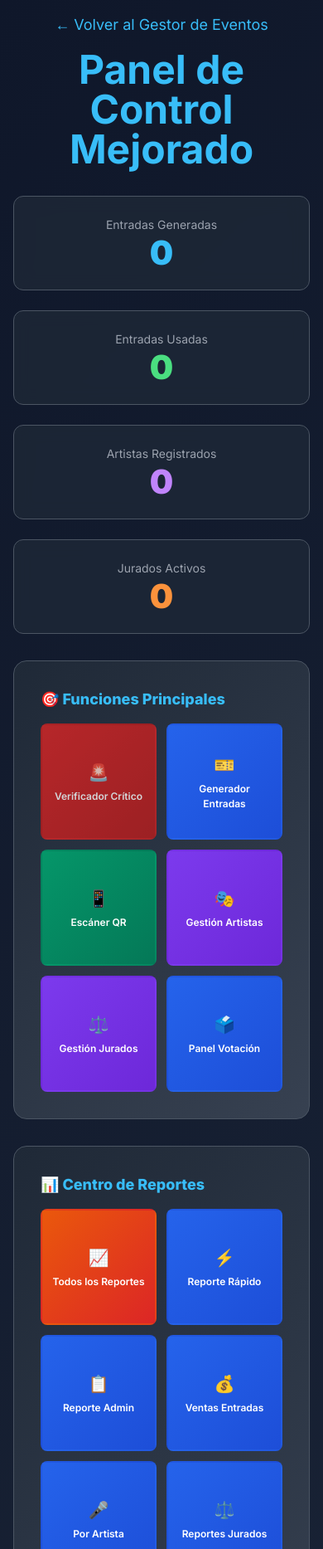
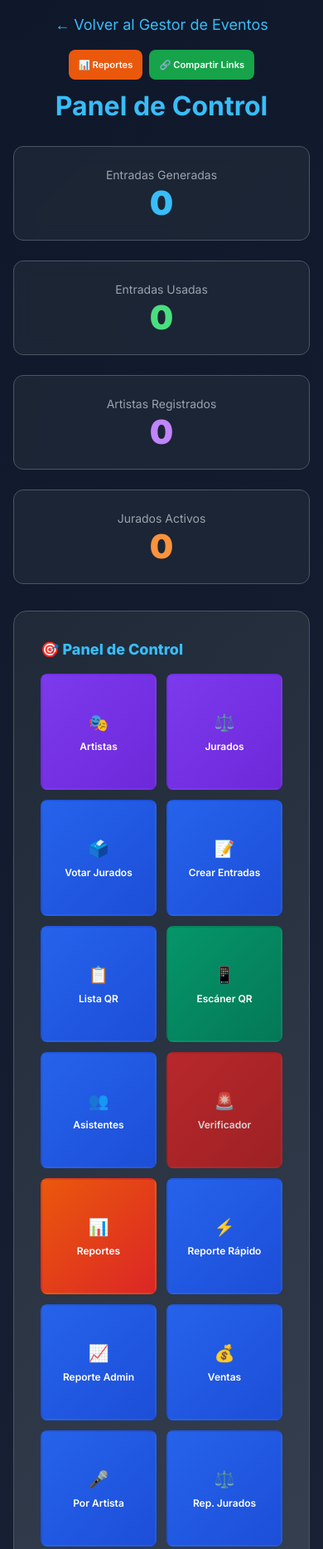
Before and after one commit to Manumatrix1/QR-VYTMUSIC, a plain HTML site: page panel_evento.html in a window 390 px wide. Shown: the top 1867 px of the page at 83% size. Drawn offline with nearby package versions, Linux system fonts and the light colour scheme.

Commit message:
Reorganiza panel_evento: unifica todos los botones en una sección, mejora responsive mobile

```diff
--- a/panel_evento.html
+++ b/panel_evento.html
@@ -6,7 +6,7 @@
     <meta http-equiv="Cache-Control" content="no-cache, no-store, must-revalidate">
     <meta http-equiv="Pragma" content="no-cache">
     <meta http-equiv="Expires" content="0">
-        <title>VYT-MUSIC - Panel de Control - v3.0 [08MAR2026-16:45]</title>
+        <title>VYT-MUSIC - Panel de Control - v3.1 [08MAR2026-17:00]</title>
     <script src="https://cdn.tailwindcss.com"></script>
     <link href="https://fonts.googleapis.com/css2?family=Inter:wght@400;600;700;800;900&display=swap" rel="stylesheet">
     <style>
@@ -159,12 +159,24 @@
 
             /* Botones de acción principal más compactos en móvil */
             .mobile-action-btn {
-                padding: 0.5rem 1rem !important;
-                font-size: 0.75rem !important;
+                padding: 0.5rem 0.75rem !important;
+                font-size: 0.7rem !important;
             }
 
             .mobile-action-btn-icon {
                 font-size: 1rem !important;
+            }
+
+            /* Header responsive */
+            header h1 {
+                font-size: 2rem !important;
+            }
+
+            header .absolute {
+                position: relative !important;
+                display: flex;
+                justify-content: center;
+                margin-bottom: 1rem;
             }
         }
     </style>
@@ -172,11 +184,23 @@
 <body class="min-h-screen p-4">
     <div class="container mx-auto max-w-7xl">
         <!-- Header -->
-        <header class="text-center mb-8">
+        <header class="text-center mb-8 relative">
             <a href="eventos.html" class="text-sky-400 hover:underline mb-4 inline-block text-lg">
                 ← Volver al Gestor de Eventos
             </a>
-            <h1 class="text-5xl font-bold text-sky-400 mb-2">Panel de Control Mejorado</h1>
+
+            <!-- Botones de Acceso Rápido -->
+            <div class="absolute top-0 right-0 flex gap-2">
+                <a href="#reportes" onclick="document.getElementById('unified-reports-btn').scrollIntoView({behavior: 'smooth'}); return false;"
+                   class="px-4 py-2 bg-orange-600 text-white rounded-lg font-semibold text-sm hover:bg-orange-700 transition-colors mobile-action-btn">
+                    📊 Reportes
+                </a>
+                <button id="quick-share-btn" class="px-4 py-2 bg-green-600 text-white rounded-lg font-semibold text-sm hover:bg-green-700 transition-colors mobile-action-btn">
+                    🔗 Compartir Links
+                </button>
+            </div>
+
+            <h1 class="text-5xl font-bold text-sky-400 mb-2">Panel de Control</h1>
             <p id="event-name-display" class="text-2xl text-gray-300"></p>
         </header>
 
@@ -203,19 +227,37 @@
         <!-- FUNCIONES PRINCIPALES -->
         <div class="section-card mb-8">
             <h2 class="section-title">
-                🎯 Funciones Principales
+                🎯 Panel de Control
             </h2>
-            <div class="grid grid-cols-2 md:grid-cols-3 lg:grid-cols-6 gap-3">
-                <!-- Verificador Crítico -->
-                <a id="critical-verifier-btn" class="main-function-btn critical-btn">
-                    <div class="text-2xl mb-1">🚨</div>
-                    <div>Verificador Crítico</div>
+            <div class="grid grid-cols-2 md:grid-cols-3 lg:grid-cols-4 gap-3">
+                <!-- Gestión de Artistas -->
+                <a id="artists-management-btn" class="main-function-btn management-btn">
+                    <div class="text-2xl mb-1">🎭</div>
+                    <div>Artistas</div>
+                </a>
+
+                <!-- Gestión de Jurados -->
+                <a id="judges-management-btn" class="main-function-btn management-btn">
+                    <div class="text-2xl mb-1">⚖️</div>
+                    <div>Jurados</div>
+                </a>
+
+                <!-- Panel de Votación -->
+                <a id="voting-panel-btn" class="main-function-btn">
+                    <div class="text-2xl mb-1">🗳️</div>
+                    <div>Votar Jurados</div>
                 </a>
 
                 <!-- Generador de Entradas -->
                 <a id="ticket-generator-btn" class="main-function-btn">
-                    <div class="text-2xl mb-1">🎫</div>
-                    <div>Generador Entradas</div>
+                    <div class="text-2xl mb-1">📝</div>
+                    <div>Crear Entradas</div>
+                </a>
+
+                <!-- Lista QR -->
+                <a id="qr-list-btn" class="main-function-btn">
+                    <div class="text-2xl mb-1">📋</div>
+                    <div>Lista QR</div>
                 </a>
 
                 <!-- Escáner QR Mejorado -->
@@ -224,47 +266,34 @@
                     <div>Escáner QR</div>
                 </a>
 
-                <!-- Gestión de Artistas -->
-                <a id="artists-management-btn" class="main-function-btn management-btn">
-                    <div class="text-2xl mb-1">🎭</div>
-                    <div>Gestión Artistas</div>
+                <!-- Asistentes -->
+                <a id="assistants-btn" class="main-function-btn">
+                    <div class="text-2xl mb-1">👥</div>
+                    <div>Asistentes</div>
                 </a>
 
-                <!-- Gestión de Jurados -->
-                <a id="judges-management-btn" class="main-function-btn management-btn">
-                    <div class="text-2xl mb-1">⚖️</div>
-                    <div>Gestión Jurados</div>
+                <!-- Verificador Crítico -->
+                <a id="critical-verifier-btn" class="main-function-btn critical-btn">
+                    <div class="text-2xl mb-1">🚨</div>
+                    <div>Verificador</div>
                 </a>
 
-                <!-- Panel de Votación -->
-                <a id="voting-panel-btn" class="main-function-btn">
-                    <div class="text-2xl mb-1">🗳️</div>
-                    <div>Panel Votación</div>
-                </a>
-            </div>
-        </div>
-
-        <!-- REPORTES UNIFICADOS -->
-        <div class="section-card mb-8">
-            <h2 class="section-title">
-                📊 Centro de Reportes
-            </h2>
-            <div class="grid grid-cols-2 md:grid-cols-3 lg:grid-cols-6 gap-3">
+                <!-- REPORTES -->
                 <a id="unified-reports-btn" class="main-function-btn reports-btn">
-                    <div class="text-2xl mb-1">📈</div>
-                    <div>Todos los Reportes</div>
+                    <div class="text-2xl mb-1">📊</div>
+                    <div>Reportes</div>
                 </a>
                 <a id="quick-report-btn" class="main-function-btn">
                     <div class="text-2xl mb-1">⚡</div>
                     <div>Reporte Rápido</div>
                 </a>
                 <a id="admin-report-btn" class="main-function-btn">
-                    <div class="text-2xl mb-1">📋</div>
+                    <div class="text-2xl mb-1">📈</div>
                     <div>Reporte Admin</div>
                 </a>
                 <a id="sales-report-btn" class="main-function-btn">
                     <div class="text-2xl mb-1">💰</div>
-                    <div>Ventas Entradas</div>
+                    <div>Ventas</div>
                 </a>
                 <a id="artist-individual-btn" class="main-function-btn">
                     <div class="text-2xl mb-1">🎤</div>
@@ -272,15 +301,15 @@
                 </a>
                 <a id="judges-report-btn" class="main-function-btn">
                     <div class="text-2xl mb-1">⚖️</div>
-                    <div>Reportes Jurados</div>
+                    <div>Rep. Jurados</div>
                 </a>
                 <a id="final-report-btn" class="main-function-btn">
                     <div class="text-2xl mb-1">🏆</div>
                     <div>Reporte Final</div>
                 </a>
                 <a id="public-report-btn" class="main-function-btn">
-                    <div class="text-2xl mb-1">👥</div>
-                    <div>Reporte Público</div>
+                    <div class="text-2xl mb-1">👁️</div>
+                    <div>Rep. Público</div>
                 </a>
             </div>
         </div>
@@ -313,15 +342,7 @@
             <h2 class="section-title">
                 🛠️ Herramientas Auxiliares
             </h2>
-            <div class="grid grid-cols-2 md:grid-cols-4 lg:grid-cols-8 gap-3">
-                <a id="qr-list-btn" class="secondary-function">
-                    <span class="text-lg mb-1">📋</span>
-                    <span>Lista QR</span>
-                </a>
-                <a id="assistants-btn" class="secondary-function">
-                    <span class="text-lg mb-1">👥</span>
-                    <span>Asistentes</span>
-                </a>
+            <div class="grid grid-cols-2 md:grid-cols-3 lg:grid-cols-6 gap-3">
                 <a id="voting-management-btn" class="secondary-function">
                     <span class="text-lg mb-1">🗳️</span>
                     <span>Votaciones</span>
@@ -343,6 +364,11 @@
                     <span>Buscador</span>
                 </a>
                 <a id="testing-system-btn" class="secondary-function">
+                    <span class="text-lg mb-1">🧪</span>
+                    <span>Testing</span>
+                </a>
+            </div>
+        </div>
                     <span class="text-lg mb-1">🧪</span>
                     <span>Testing</span>
                 </a>
@@ -433,6 +459,9 @@
 
             // Configurar botón de compartir link para jurados
             document.getElementById('share-jury-link-btn').addEventListener('click', shareJuryLink);
+
+            // Botón de compartir rápido en el header
+            document.getElementById('quick-share-btn').addEventListener('click', shareJuryLink);
 
             // Cargar estadísticas en tiempo real
             loadStatistics();
```
